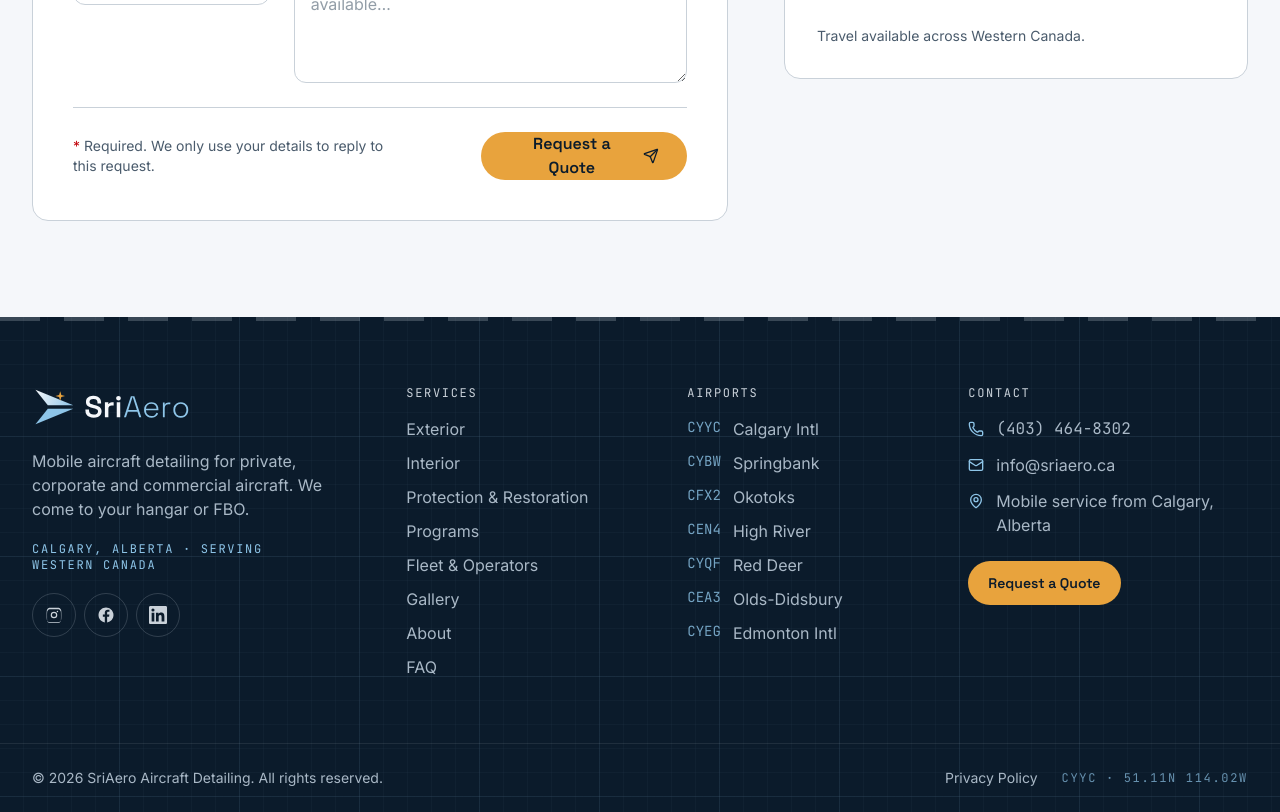
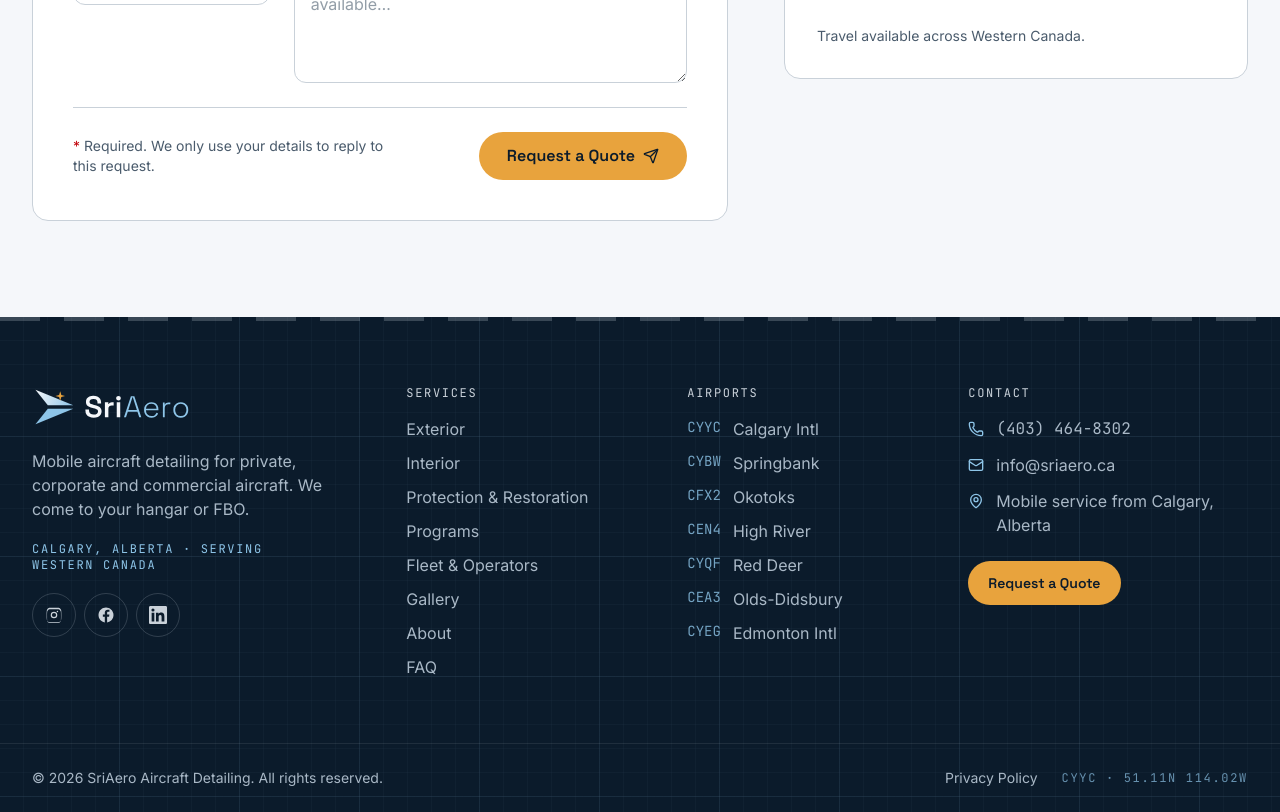
Before and after one commit to adisha-git/sriAero, a Next.js app: page /contact in a window 1280 px wide. Shown: the part 1420-2232 px from the top of the page. Built offline with nearby package versions, Linux system fonts and the light colour scheme.

Commit message:
Keep quote form submit button label on one line
Co-Authored-By: Claude Opus 5.5 <noreply@anthropic.com>

```diff
--- a/src/components/forms/QuoteForm.tsx
+++ b/src/components/forms/QuoteForm.tsx
@@ -236,7 +236,7 @@ export function QuoteForm() {
         <button
           type="submit"
           disabled={status === "sending"}
-          className="shine inline-flex min-h-12 items-center justify-center gap-2 rounded-full bg-amber px-7 font-display font-semibold text-navy transition-colors hover:bg-amber-300 disabled:opacity-70"
+          className="shine inline-flex min-h-12 shrink-0 items-center justify-center gap-2 whitespace-nowrap rounded-full bg-amber px-7 font-display font-semibold text-navy transition-colors hover:bg-amber-300 disabled:opacity-70"
         >
           {status === "sending" ? (
             <>
```
